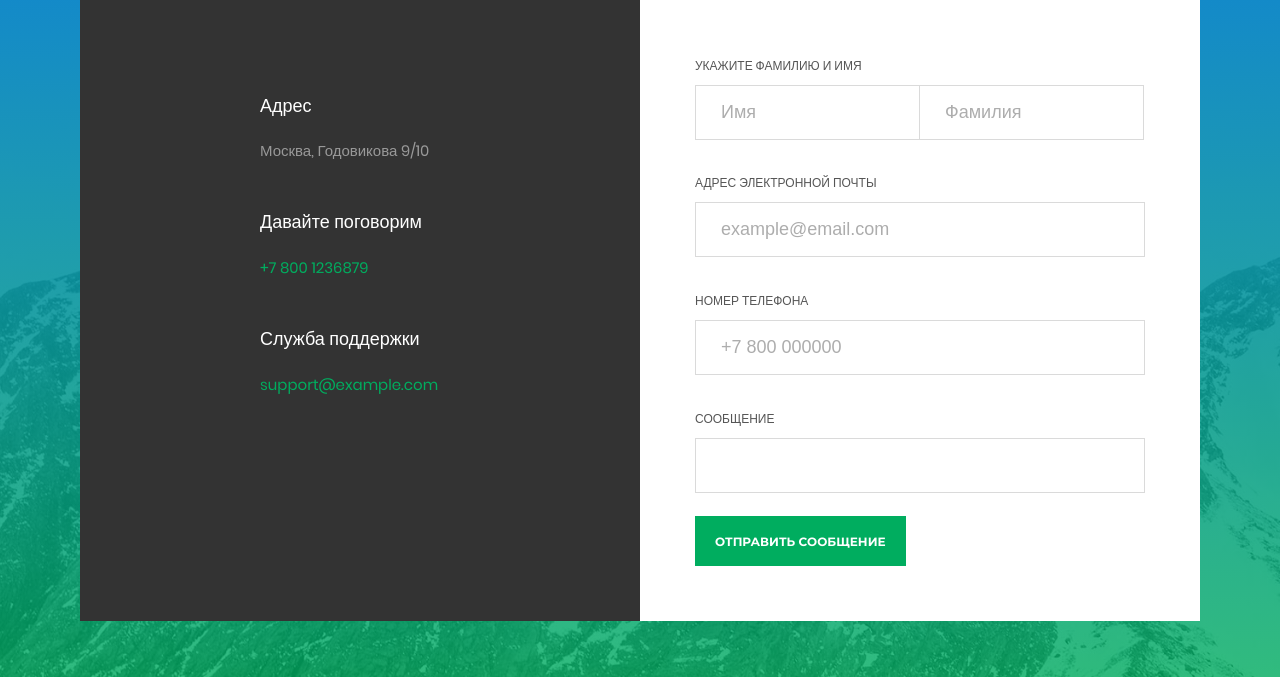
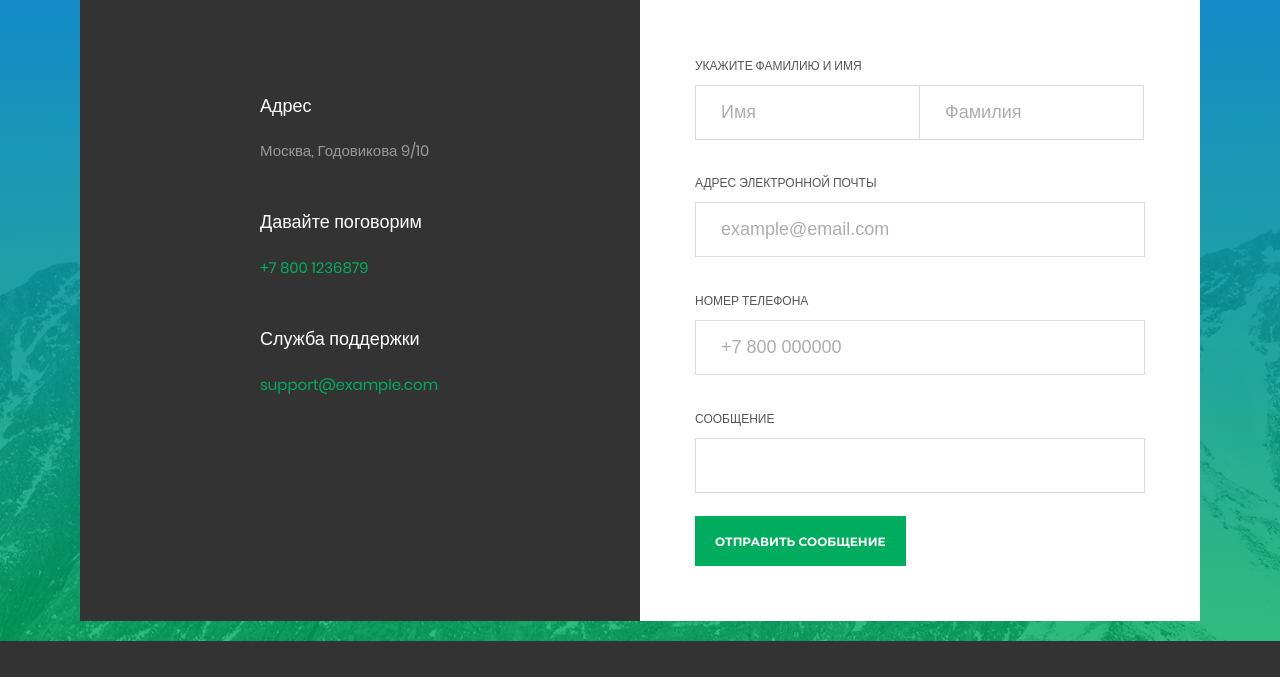
Before and after one commit to vitalib/hh-school, a plain HTML site: page index.html in a window 1280 px wide. Shown: the part 123-800 px from the top of the page. Drawn offline with Linux system fonts and the light colour scheme; some icons are missing.

Commit message:
Fix height, tab ident

```diff
--- a/css/normalize.css
+++ b/css/normalize.css
@@ -7,7 +7,6 @@
 }
 
 body, html {
-    height: 100%;
     font-family: var(--main-font-family);
 }
 
@@ -59,7 +58,6 @@ textarea {
     border: none;
 }
 
-
 input:focus::-webkit-input-placeholder { color:transparent; }
 input:focus:-moz-placeholder { color:transparent; }
 input:focus::-moz-placeholder { color:transparent; }
--- a/css/styles.css
+++ b/css/styles.css
@@ -12,8 +12,12 @@
     --main-font-family: "Poppins-Regular", arial;
 }
 
+body {
+    background: rgba(0, 0, 0, 0.8);
+}
 
 /*------------ modal -----------------*/
+
 
 .modal-wrapper {
     background: -webkit-gradient(linear, left top, left bottom, from(#0e81d6), to(rgba(0, 173, 95, 0.8))), url('../img/main-background.jpg') no-repeat center;
```
Also changed, not shown: index.html (+11 -5 lines), 1 other file. Lines whose indentation alone changed are shown as unchanged.
